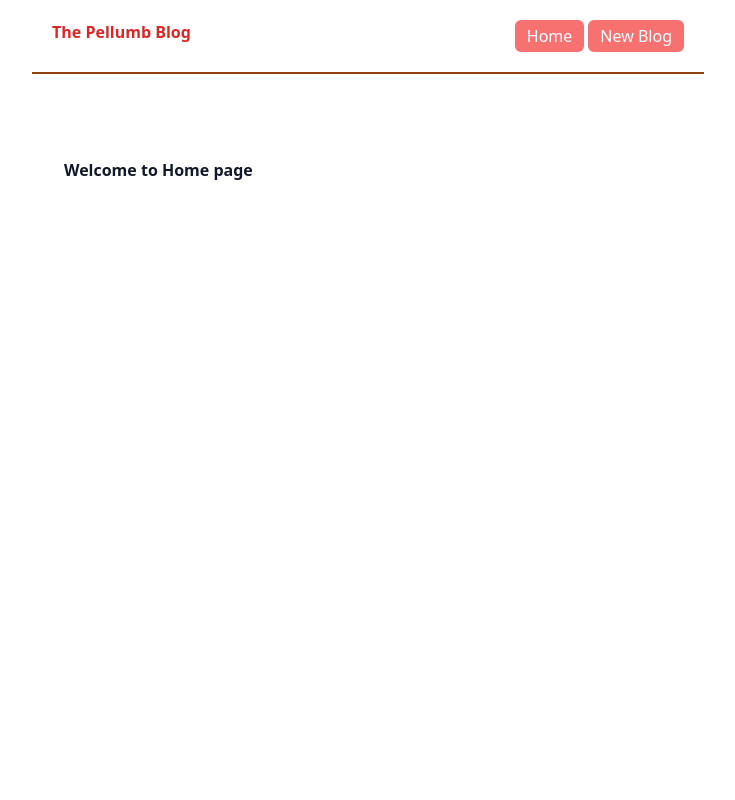
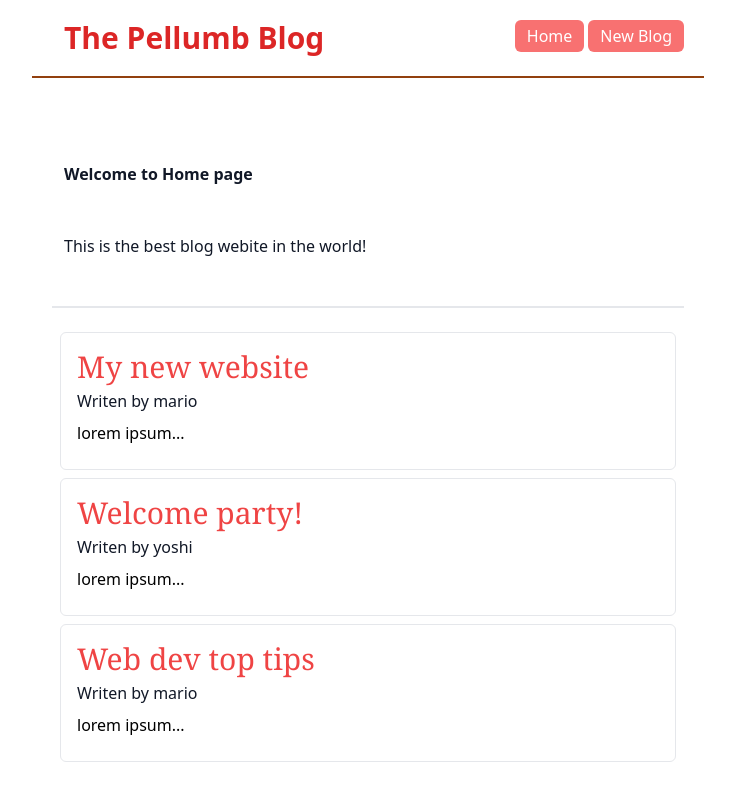
Before and after one commit to Pellumbengineer/basic-blog, a React (Create React App) app: page / in a window 1280 px wide. Shown: the top 800 px of the page, without its empty margins (272-1007 px from the left). Built offline with nearby package versions, Linux system fonts and the light colour scheme.

Commit message:
adding blog list component

```diff
--- /dev/null
+++ b/src/components/BlogList.js
@@ -0,0 +1,16 @@
+import React from 'react'
+
+const BlogList = ({ blogs }) => {
+  return blogs.map((blog, idx) => (
+    <div
+      className='relative border hover:shadow-lg p-4 rounded-md z-1 mx-2 mb-2'
+      key={blog.id}
+    >
+      <h1 className='font-serif text-red-500 text-3xl'>{blog.title}</h1>
+      <h2 className='mt-1'>Writen by {blog.author}</h2>
+      <p className='text-black my-2'>{blog.body}</p>
+    </div>
+  ))
+}
+
+export default BlogList
--- a/src/components/Home.js
+++ b/src/components/Home.js
@@ -1,9 +1,28 @@
-import React from 'react'
+import React, { useState } from 'react'
+import BlogList from './BlogList'
 
 function Home() {
+  const [blogs, setBlogs] = useState([
+    { title: 'My new website', body: 'lorem ipsum...', author: 'mario', id: 1 },
+    { title: 'Welcome party!', body: 'lorem ipsum...', author: 'yoshi', id: 2 },
+    {
+      title: 'Web dev top tips',
+      body: 'lorem ipsum...',
+      author: 'mario',
+      id: 3,
+    },
+  ])
+  const handleClick = () => {}
+
   return (
     <div className='mx-auto'>
-      <p className='font-semibold px-3 py-6'>Welcome to Home page</p>
+      <div className='border-b-2 mb-6'>
+        <h1 className='font-semibold px-3 py-6 '>Welcome to Home page</h1>
+        <p className='mb-6 px-3 py-6'>
+          This is the best blog webite in the world!
+        </p>
+      </div>
+      <BlogList blogs={blogs} />
     </div>
   )
 }
--- a/src/components/Navbar.js
+++ b/src/components/Navbar.js
@@ -4,7 +4,9 @@ const Navbar = () => {
   return (
     <header className='top-0'>
       <div className='border-b-2 border-yellow-800 text-center px-5 py-5 flex max-w-2xl m-auto'>
-        <h1 className='font-bold text-red-600'>The Pellumb Blog</h1>
+        <h1 className='font-bold text-red-600 ml-3 text-3xl'>
+          The Pellumb Blog
+        </h1>
         <div className='ml-auto'>
           <a
             href='/'
```
